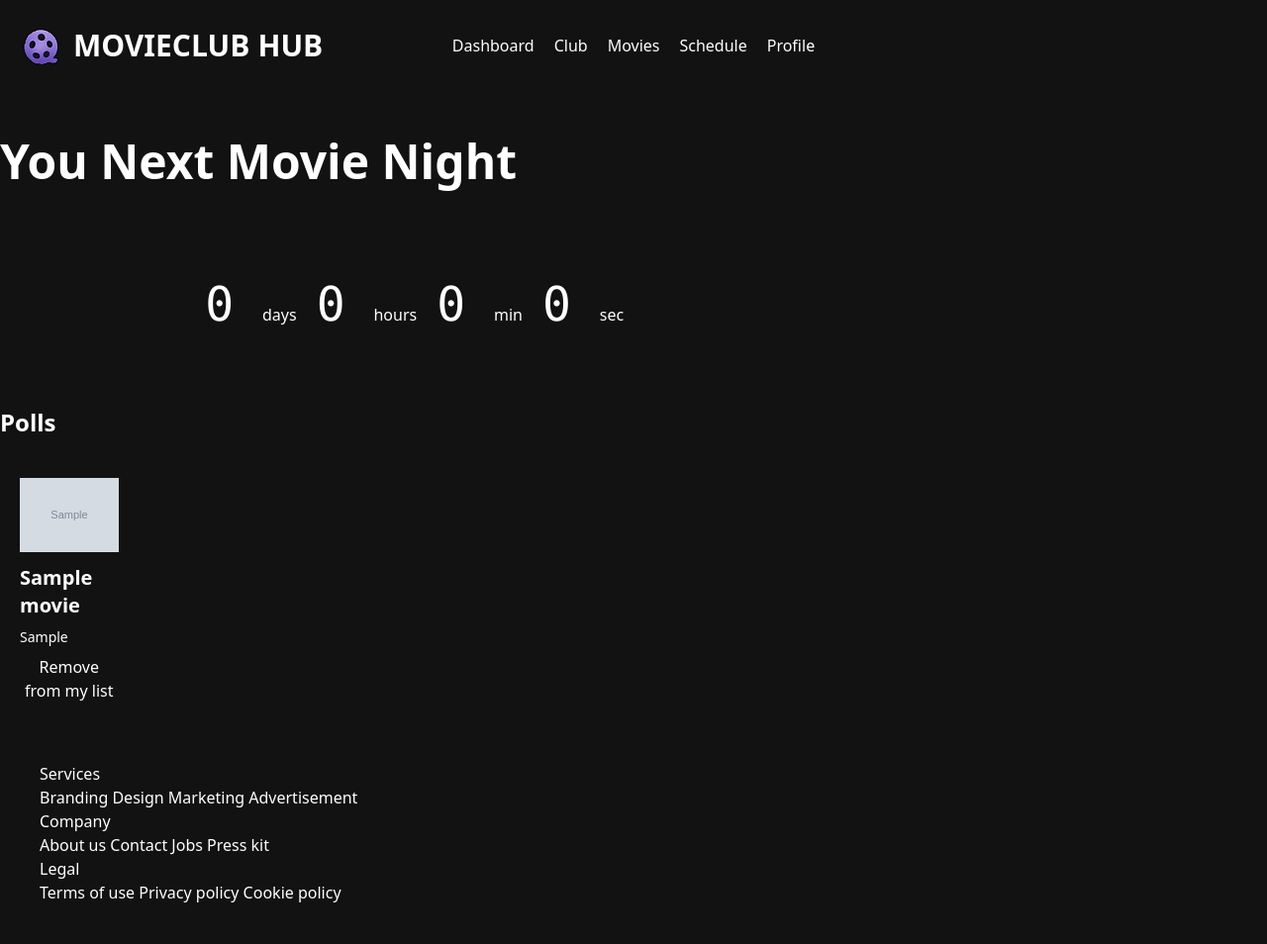
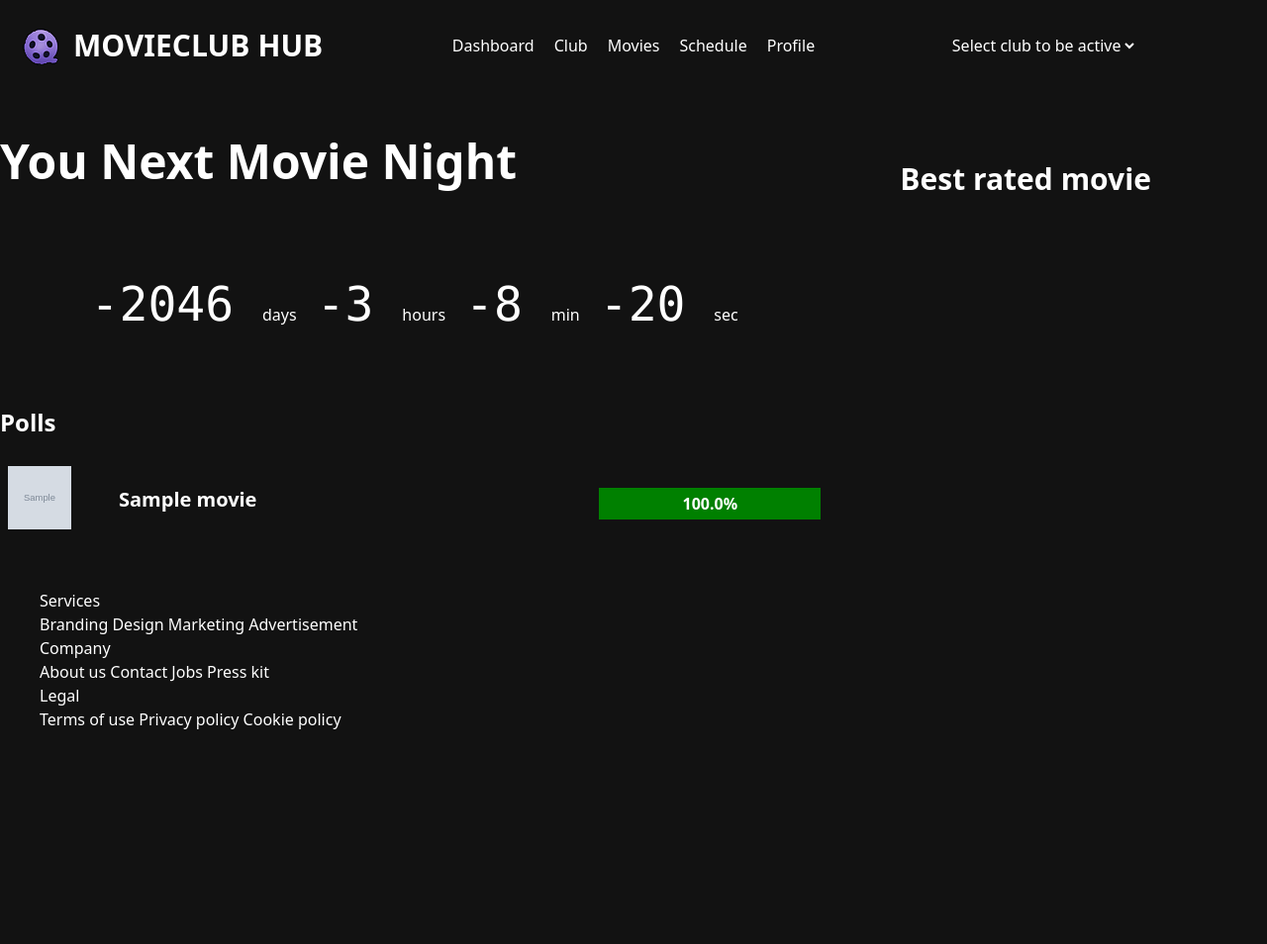
Before and after one commit to spynetS/movieclub, a Django app: page / in a window 1280 px wide. Shown: the whole page at 99% size. After the commit the page ends 737 px from the top, so only its background shows below. Run offline with Django 5.2, Linux system fonts and the light colour scheme; a user stored in the database is signed in; tables that the repository leaves empty hold one stand-in row (values such as "Sample post"); grey boxes marked "Sample" are stand-in pictures; some libraries are stand-ins or nearby versions.

Commit message:
added alot (votes active clubs etc)

```diff
--- a/accounts/models.py
+++ b/accounts/models.py
@@ -8,6 +8,9 @@
     # Add any additional fields you want here
     bio = models.TextField(blank=True, null=True)
     movie_list = models.ManyToManyField(Movie, related_name="profiles")
-
+    selected_club = models.ForeignKey("clubs.Club",on_delete=models.DO_NOTHING, null=True,blank=True)
     def __str__(self):
         return self.username
+
+    def get_selected_club_vote(self):
+        return self.selected_club.get_voted_movie(self)
--- a/clubs/models.py
+++ b/clubs/models.py
@@ -24,18 +24,22 @@
     users = models.ManyToManyField(Profile, related_name='clubs', blank=True)  # Users in the club
     owner = models.ForeignKey(Profile,on_delete=models.CASCADE,related_name="my_club",null=True,blank=True)
 
-    next_discussion = models.DateTimeField(null=True, blank=True)  # Date and time of the next discussion
+    next_pick = models.DateTimeField(null=True, blank=True)  # Date and time of the next pick
 
-    def format_next_discussion(self):
-        # Check if next_discussion is set
-        if self.next_discussion:
+    def format_next_pick(self):
+        # Check if next_pick is set
+        if self.next_pick:
             # Format the date and time
-            return  self.next_discussion.isoformat()
-        return "No upcoming discussion"
+            return self.next_pick.isoformat()
+        return "No upcoming pick"
 
     def __str__(self):
         return self.name
 
+    def get_voted_movie(self, user: Profile):
+        vote: Vote = Vote.objects.get(user=user, club=self)
+        return vote.movie
+
     def pick_new_movie(self):
         # picks random movie, which hasnt been picked jet, from the mebers lists
         pass
--- a/clubs/urls.py
+++ b/clubs/urls.py
@@ -6,9 +6,11 @@
 
 urlpatterns = [
     path("vote/<int:club_pk>/<int:movie_pk>/",vote,name="vote"),
-    path("vote-tab/",lambda request: render(request,"components/vote-tab.html",{}),name="vote-tab"),
+    path("vote-tab/",lambda request: render(request,"components/vote-tab.html",{"voted_movie":request.user.selected_club.get_voted_movie(request.user)}),name="vote-tab"),
     path("movies-tab/",lambda request: render(request,"components/movies-tab.html",{}),name="movies-tab"),
     path("schedule-tab/",lambda request: render(request,"components/schedule-tab.html",{"club":request.user.clubs.first()}),name="schedule-tab"),
     path("schedule/<int:club_pk>/",schedule,name="schedule"),
+    path("set-selected-club/",set_selected_club,name="set-selected-club"),
+    path("votes/<int:movie_pk>/",votes,name="movie-votes"),
 
 ]
--- a/clubs/views.py
+++ b/clubs/views.py
@@ -1,5 +1,5 @@
 from django import forms
-from django.http import HttpResponse
+from django.http import HttpResponse, HttpResponseRedirect
 from django.shortcuts import render
 
 from clubs.models import *
@@ -24,23 +24,38 @@
 
     return HttpResponse("unvote")
 
-class SetDiscussionForm(forms.ModelForm):
+class SetPickForm(forms.ModelForm):
     class Meta:
         model = Club
-        fields = ['next_discussion']  # Only include the next_discussion field
+        fields = ['next_pick']  # Only include the next_pick field
         widgets = {
-            'next_discussion': forms.DateTimeInput(attrs={'type': 'datetime-local'}),
+            'next_pick': forms.DateTimeInput(attrs={'type': 'datetime-local'}),
         }
 
 def schedule(request, club_pk):
     club = get_object_or_404(Club, pk=club_pk)
 
     if request.method == 'POST':
-        form = SetDiscussionForm(request.POST, instance=club)
+        form = SetPickForm(request.POST, instance=club)
         if form.is_valid():
             form.save()  # Save the updated club instance
             return redirect('/', club_pk=club.pk)  # Redirect to the club detail page
     else:
-        form = SetDiscussionForm(instance=club)  # Pre-fill the form with the current club data
+        form = SetPickForm(instance=club)  # Pre-fill the form with the current club data
 
     return render(request, 'yes', {})
+
+def set_selected_club(request):
+    user: Profile = request.user
+    club: Club = Club.objects.get(pk=int(request.POST['selected_club']))
+    user.selected_club = club
+    user.save()
+    return redirect(request.POST['current_path'])
+
+def votes(request, movie_pk):
+    movie: Movie = Movie.objects.get(pk=movie_pk)
+    club: Club = request.user.selected_club
+    votes = Vote.objects.filter(movie=movie, club=club)
+    for vote in votes:
+        print(vote)
+    return render(request,"components/vote-progress.html",{"votes":len(votes)/club.users.count()*100})
--- a/templates/base.html
+++ b/templates/base.html
@@ -18,6 +18,7 @@
     <body hx-headers='{"X-CSRFToken": "{{ csrf_token }}"}' >
 
 		{% include 'components/navbar.html' %}
+
 		{% block display %}
 		{% endblock %}
 
--- a/templates/components/movies-tab.html
+++ b/templates/components/movies-tab.html
@@ -1,10 +1,10 @@
 <div class="flex flex-col gap-2">
 
-{% for movie in user.clubs.all.0.vote_movies.all %}
+{% for movie in user.selected_club.vote_movies.all %}
 	<div class="bg-base-200 p-3 rounded-xl flex flex-row items-center gap-12  " >
 		<img src="{{movie.poster}}" alt="Poster" class="w-18 mb-3" />
 		<div class="h-full w-full flex flex-col justify-between">
-			<p class="text-xl font-semibold mb-2">{{movie.title}}</p>
+			<a href="{% url 'movie' movie.imdb_id %}" class="link text-xl font-semibold mb-2">{{movie.title}}</a>
 			<p class="text-sm mb-2">{{movie.year}}</p>
 			<div class="rating">
 				{% for star in "1234567890" %}
--- /dev/null
+++ b/templates/components/movies-votes.html
@@ -0,0 +1,13 @@
+{% for movie in movies %}
+	<div class="p-2 rounded-xl flex flex-row w-full items-center gap-12  " >
+		<img src="{{movie.poster}}" alt="Poster" class="size-16 mb-3" />
+		<div class="h-full w-full flex flex-row items-center justify-between">
+			<a href="{% url 'movie' movie.imdb_id %}" class="link text-xl font-bold mb-2">{{movie.title}}</a>
+
+			<div hx-get="{% url 'movie-votes' movie.pk %}" hx-trigger="load">
+			</div>
+
+		</div>
+
+	</div>
+{% endfor %}
--- a/templates/components/navbar.html
+++ b/templates/components/navbar.html
@@ -14,7 +14,27 @@
         <a href="{% url 'profile' %}" class="nav-link">Profile</a>
     </div>
 
-    <div>
+    <div class="flex justify-center items-center">
+        <form hx-push-url="true" hx-on::after-swap="startClock()" hx-post="{% url "set-selected-club" %}" hx-trigger="input" hx-target="body">
+            <select name="selected_club" class="select">
+                <option disabled selected>
+                    Select club to be active
+                </option>
+                {% for club in user.clubs.all %}
+                    {% if club.pk == user.selected_club.pk %}
+                        <option value="{{club.pk}}">
+                            {{club}}
+                        </option>
+                    {% else %}
+                        <option value="{{club.pk}}">
+                            {{club}}
+                        </option>
+                    {% endif %}
+                {% endfor %}
+            </select>
+            <input type="text" name="current_path" class="hidden" value="{{request.path}}" />
+        </form>
+
     </div>
 
     <script>
--- a/templates/components/schedule-tab.html
+++ b/templates/components/schedule-tab.html
@@ -1,4 +1,4 @@
-<form hx-post="{% url "schedule" user.clubs.all.0.pk %}" >
-	<input type="datetime-local" name="next_discussion" value="" class="input input-boarded" />
+<form hx-post="{% url "schedule" user.selected_club.pk %}" >
+	<input type="datetime-local" name="next_pick" value="" class="input input-boarded" />
 	<input type="submit" name="" value="Select" class="btn btn-primary" />
 </form>
--- /dev/null
+++ b/templates/components/vote-progress.html
@@ -0,0 +1,4 @@
+<div class="relative w-56 h-8">
+	<progress class="progress w-full h-full" value="{{votes}}" max="100"></progress>
+	<span class="absolute top-1/2 left-1/2 -translate-x-1/2 -translate-y-1/2 font-bold text-base-200">{{votes}}%</span>
+</div>
--- a/templates/index.html
+++ b/templates/index.html
@@ -5,7 +5,7 @@
 	<div class="container mx-auto pt-12 grid grid-cols-3 gap-12">
 		<div class="col-span-2 flex flex-col gap-5" >
 			<h1 class=" font-bold text-5xl mb-4">You Next Movie Night</h1>
-			<div class="bg-base-300 w-full items-center justify-center flex h-42">
+			<div class="bg-base-300 rounded-lg w-full items-center justify-center flex h-42">
 				<div class="flex gap-5">
 					<div>
 						<span class="countdown font-mono text-5xl" id="days">
@@ -35,11 +35,23 @@
 			</div>
 
 			<script>
-			 // Set the date we're counting down to
-			 const targetDate = new Date("{{ user.clubs.all.0.format_next_discussion }}").getTime(); // Change this to your target date
+			 let intervalId;
 
-			 // Update the countdown every second
-			 const countdownFunction = setInterval(() => {
+			 function startClock() {
+				 // Clear previous interval if it exists
+				 if (intervalId) {
+					 clearInterval(intervalId);
+				 }
+
+				 const targetDate = new Date("{{ user.selected_club.format_next_pick }}").getTime();
+
+				 if (isNaN(targetDate)) {
+					 // Handle invalid date case
+					 console.error("Invalid target date for countdown.");
+					 return;
+				 }
+
+				 intervalId = setInterval(() => {
 					 const now = new Date().getTime();
 					 const distance = targetDate - now;
 
@@ -50,6 +62,7 @@
 					 const seconds = Math.floor((distance % (1000 * 60)) / 1000);
 
 					 // Update the countdown display
+					 // (Your existing code to update the DOM elements)
 					 document.getElementById("days").children[0].style.setProperty('--value', days);
 					 document.getElementById("days").children[0].innerText = days;
 
@@ -62,25 +75,27 @@
 					 document.getElementById("seconds").children[0].style.setProperty('--value', seconds);
 					 document.getElementById("seconds").children[0].innerText = seconds;
 
-				 // If the countdown is over, display a message
+					 // If the countdown is over, stop it and reset the values
 					 if (distance < 0) {
 						 clearInterval(countdownFunction);
 						 document.getElementById("days").children[0].innerText = "0";
 						 document.getElementById("hours").children[0].innerText = "0";
 						 document.getElementById("minutes").children[0].innerText = "0";
 						 document.getElementById("seconds").children[0].innerText = "0";
-					 // Optionally, display a message or take action when the countdown ends
 					 }
 				 }, 1000);
+			 }
+			 startClock()
 			</script>
+
 			<p class="text-2xl font-semibold" >Polls</p>
-			<div class="bg-base-300 w-full flex flex-row gap-12" >
-				{% include "components/movies.html" with movies=user.movie_list.all %}
+			<div class="bg-base-300 rounded-lg w-full flex flex-col" >
+				{% include "components/movies-votes.html" with movies=user.selected_club.vote_movies.all %}
 			</div>
 
 		</div>
-		<div class="bg-base-300">
-
+		<div class="bg-base-300 rounded-lg p-6">
+			<h2 class="text-3xl font-bold">Best rated movie</h2>
 
 		</div>
 
--- a/templates/profile.html
+++ b/templates/profile.html
@@ -32,7 +32,9 @@
 						<div>
 							<a class="link " href="{% url 'movie' movie.imdb_id %}">
 								{{movie.title}}</a>
-							<div class="text-xs uppercase font-semibold opacity-60">{{movie.director}}</div>
+							<div class="text-xs uppercase font-semibold opacity-60">
+								<a href="{% url 'director' movie.director.name %}" class="link">{{movie.director}}</a>
+							</div>
 						</div>
 
 					<button hx-post="{% url "add-movie-to-user" movie.pk %}" hx-confirm="Are you sure you want to remove {{movie.title}} from your list?" class="btn btn-square btn-ghost">
```
Also changed, not shown: templates/clubs.html (+3 -7 lines), templates/components/vote-tab.html (+7 -3 lines), accounts/migrations/0004_profile_selected_club.py (added), accounts/migrations/0005_alter_profile_selected_club.py (added), clubs/migrations/0006_rename_next_discussion_club_next_pick.py (added). Lines whose indentation alone changed are shown as unchanged.
